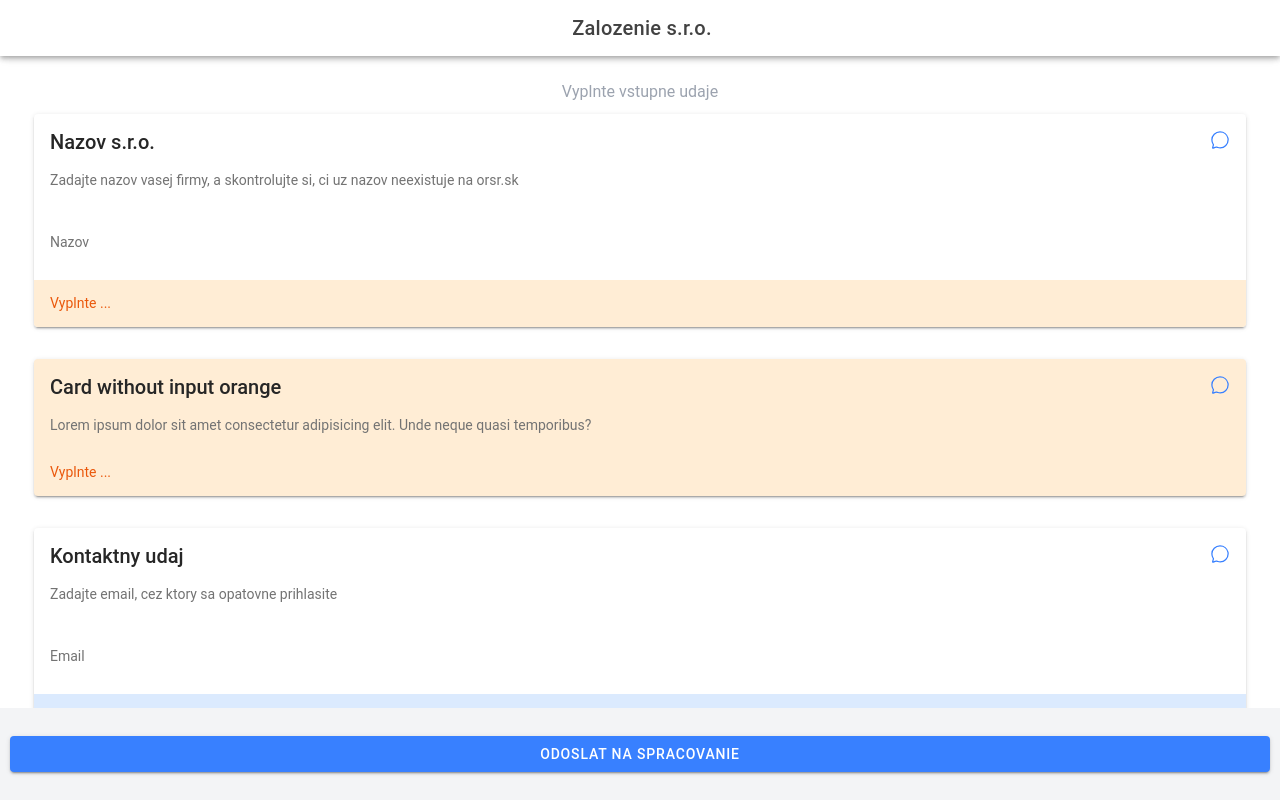
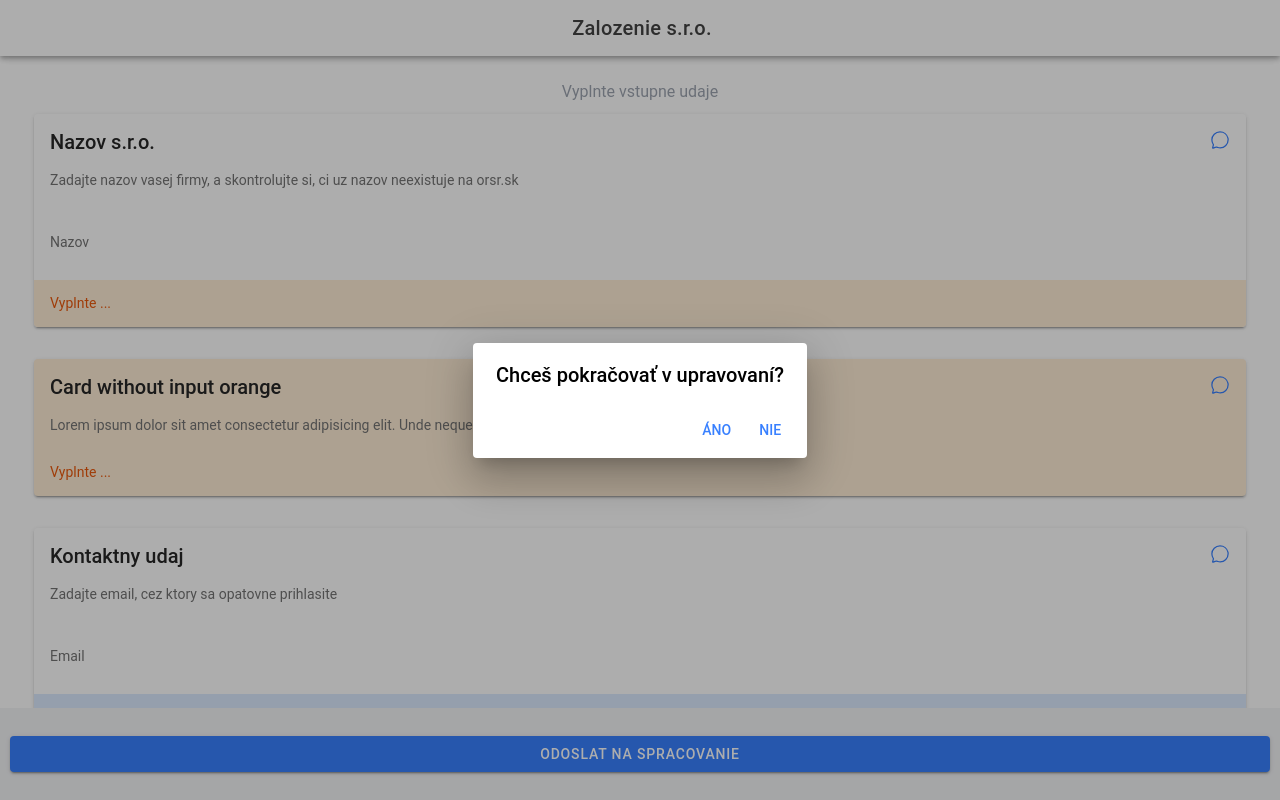
Before and after one commit to wiseman88/react-sk-app, a React (Vite) app: page /orders/1 in a window 1280 px wide. Both pictures are taken after a click on the element "ODOSLAT NA SPRACOVANIE". Built offline with nearby package versions, Linux system fonts and the light colour scheme.

Commit message:
feat(order): add confirm modal
- Added confirmation modal.

```diff
--- a/src/order/OrderPage.tsx
+++ b/src/order/OrderPage.tsx
@@ -1,5 +1,6 @@
 import {
   InputChangeEventDetail,
+  IonAlert,
   IonButton,
   IonCard,
   IonCardContent,
@@ -297,9 +298,26 @@ const OrderPage = () => {
               <IonCardContent className='text-gray-600'>None</IonCardContent>
             </IonCard>
             <IonFab className='py-6 px-2 w-full bg-gray-100 fixed bottom-0 right-0'>
-              <IonButton type='submit' expand='block'>
+              <IonButton id='submitBtn' type='submit' expand='block'>
                 odoslat na spracovanie
               </IonButton>
+              <IonAlert
+                trigger='submitBtn'
+                header='Chceš pokračovať v upravovaní?'
+                buttons={[
+                  {
+                    text: 'Áno',
+                    role: 'cancel',
+                    handler: () => {
+                      console.log('Fetch data from steps.json')
+                    },
+                  },
+                  {
+                    text: 'Nie',
+                    role: 'confirm',
+                  },
+                ]}
+              ></IonAlert>
             </IonFab>
           </form>
         </div>
```
